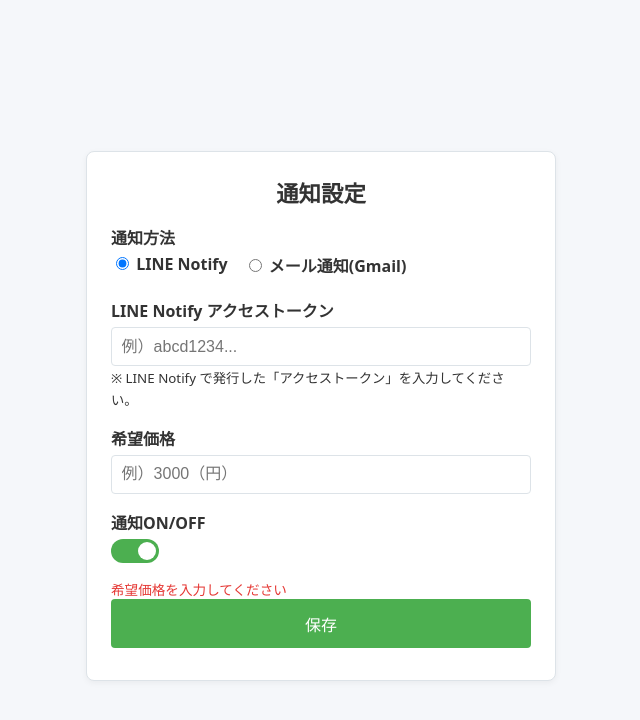
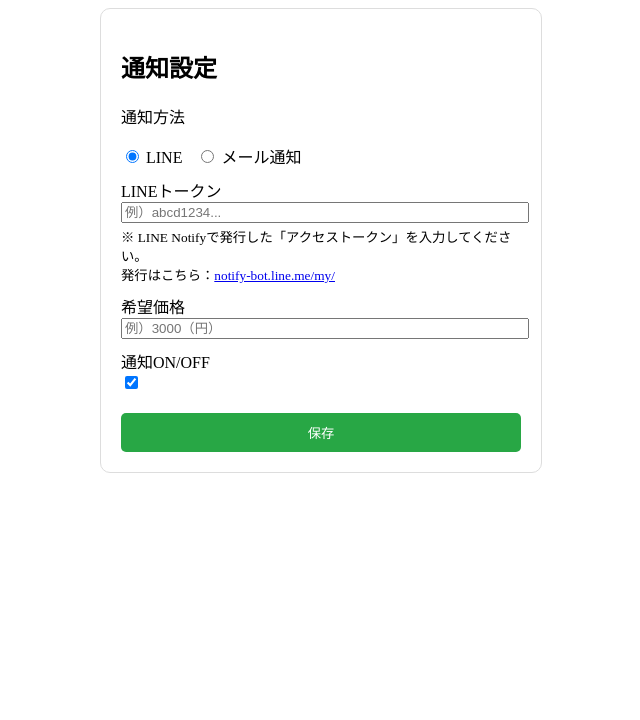
Before and after one commit to euro0707/-PriceBotX, a website: page frontend/notify-settings.html in a window 1280 px wide. Both pictures are taken after a click on the button "保存". Shown: the whole page, without its empty margins (319-959 px from the left). Drawn offline with Linux system fonts and the light colour scheme.

Commit message:
feat(ui): replace notify-settings.html with new version including price check logic; archive previous version

```diff
--- a/frontend/notify-settings.html
+++ b/frontend/notify-settings.html
@@ -4,193 +4,92 @@
   <meta charset="UTF-8" />
   <meta name="viewport" content="width=device-width, initial-scale=1.0" />
   <title>通知設定 | PriceBotX</title>
-  <style>
-    :root {
-      --primary: #4caf50;
-      --bg: #f5f7fa;
-      --card-bg: #ffffff;
-      --border: #dde3e8;
-      --text: #333;
-    }
-    body {
-      margin: 0;
-      font-family: system-ui, sans-serif;
-      background: var(--bg);
-      color: var(--text);
-      display: flex;
-      align-items: center;
-      justify-content: center;
-      min-height: 100vh;
-      padding: 1rem;
-    }
-    .card {
-      width: 100%;
-      max-width: 420px;
-      background: var(--card-bg);
-      border: 1px solid var(--border);
-      border-radius: 8px;
-      box-shadow: 0 2px 6px rgba(0, 0, 0, 0.05);
-      padding: 1.5rem;
-    }
-    h1 {
-      font-size: 1.4rem;
-      margin: 0 0 1rem;
-      text-align: center;
-    }
-    .form-group { margin-bottom: 1rem; }
-    .form-group label { display: block; margin-bottom: 0.3rem; font-weight: 600; }
-    input[type="text"], input[type="number"] {
-      width: 100%;
-      padding: 0.6rem;
-      border: 1px solid var(--border);
-      border-radius: 4px;
-      font-size: 1rem;
-      box-sizing: border-box;
-    }
-    .radio-row { display: flex; gap: 1rem; }
-    .toggle {
-      position: relative;
-      width: 48px;
-      height: 24px;
-    }
-    .toggle input { opacity: 0; width: 0; height: 0; }
-    .slider {
-      position: absolute;
-      cursor: pointer;
-      inset: 0;
-      background-color: #ccc;
-      border-radius: 24px;
-      transition: 0.3s;
-    }
-    .slider:before {
-      position: absolute;
-      content: "";
-      height: 18px;
-      width: 18px;
-      left: 3px;
-      bottom: 3px;
-      background-color: white;
-      border-radius: 50%;
-      transition: 0.3s;
-    }
-    input:checked + .slider {
-      background-color: var(--primary);
-    }
-    input:checked + .slider:before {
-      transform: translateX(24px);
-    }
-    .error { color: #e53935; font-size: 0.85rem; }
-    .success { color: var(--primary); text-align: center; margin-top: 0.5rem; }
-    button {
-      width: 100%;
-      padding: 0.8rem;
-      font-size: 1rem;
-      background: var(--primary);
-      color: #fff;
-      border: none;
-      border-radius: 4px;
-      cursor: pointer;
-    }
-    button:disabled { opacity: 0.6; cursor: default; }
-  </style>
 </head>
 <body>
-  <div class="card">
-    <h1>通知設定</h1>
+<!-- 通知設定フォーム -->
+<div style="max-width: 400px; margin: auto; padding: 20px; border: 1px solid #ddd; border-radius: 10px;">
+  <h2>通知設定</h2>
 
-    <form id="notifyForm" novalidate>
-      <div class="form-group">
-        <label>通知方法</label>
-        <div class="radio-row">
-          <label><input type="radio" name="method" value="line" checked /> LINE Notify</label>
-          <label><input type="radio" name="method" value="email" /> メール通知(Gmail)</label>
-        </div>
+  <!-- 通知方法 -->
+  <p>通知方法</p>
+  <label><input type="radio" name="notify-method" value="line" id="method-line" checked> LINE</label>
+  <label style="margin-left: 10px;"><input type="radio" name="notify-method" value="email" id="method-email"> メール通知</label>
+
+  <!-- LINEトークン -->
+  <div id="line-section" style="margin-top: 10px;">
+    <label for="line-token">LINEトークン</label>
+    <input type="text" id="line-token" placeholder="例）abcd1234..." style="width: 100%; margin-bottom: 4px;">
+    <small>※ LINE Notifyで発行した「アクセストークン」を入力してください。<br>
+    発行はこちら：<a href="https://notify-bot.line.me/my/" target="_blank">notify-bot.line.me/my/</a></small>
   </div>
 
-      <div id="lineField" class="form-group">
-        <label for="lineToken">LINE Notify アクセストークン</label>
-        <input type="text" id="lineToken" placeholder="例）abcd1234..." />
-        <small>※ LINE Notify で発行した「アクセストークン」を入力してください。</small>
+  <!-- メールアドレス -->
+  <div id="email-section" style="margin-top: 10px; display: none;">
+    <label for="email-address">通知先メールアドレス</label>
+    <input type="email" id="email-address" placeholder="例）example@gmail.com" style="width: 100%;">
   </div>
 
-      <div id="emailField" class="form-group" style="display:none">
-        <label for="email">通知先メールアドレス</label>
-        <input type="text" id="email" placeholder="example@gmail.com" />
-        <small>※ Gmail アカウントのメールアドレスを入力してください。</small>
+  <!-- 希望価格 -->
+  <div style="margin-top: 10px;">
+    <label for="price">希望価格</label>
+    <input type="number" id="price" placeholder="例）3000（円）" style="width: 100%;">
   </div>
 
-      <div class="form-group">
-        <label for="price">希望価格</label>
-        <input type="number" id="price" placeholder="例）3000（円）" min="1" />
+  <!-- 通知ON/OFF -->
+  <div style="margin-top: 10px;">
+    <label for="notify-toggle">通知ON/OFF</label><br>
+    <input type="checkbox" id="notify-toggle" checked>
   </div>
 
-      <div class="form-group">
-        <label>通知ON/OFF</label>
-        <label class="toggle">
-          <input type="checkbox" id="enabled" checked />
-          <span class="slider"></span>
-        </label>
+  <!-- 保存ボタン -->
+  <button id="save-button" style="margin-top: 20px; width: 100%; background: #28a745; color: white; padding: 10px; border: none; border-radius: 5px;">保存</button>
 </div>
 
-      <div class="error" id="errorMsg"></div>
-      <button type="submit" id="saveBtn">保存</button>
-      <div class="success" id="successMsg"></div>
-    </form>
-  </div>
+<!-- スクリプト -->
+<script>
+  // 表示切り替え
+  document.getElementById("method-line").addEventListener("change", () => {
+    document.getElementById("line-section").style.display = "block";
+    document.getElementById("email-section").style.display = "none";
+  });
+  document.getElementById("method-email").addEventListener("change", () => {
+    document.getElementById("line-section").style.display = "none";
+    document.getElementById("email-section").style.display = "block";
+  });
 
-  <script>
-    const form = document.getElementById('notifyForm');
-    const lineField = document.getElementById('lineField');
-    const emailField = document.getElementById('emailField');
-    const errorMsg = document.getElementById('errorMsg');
-    const successMsg = document.getElementById('successMsg');
+  // 通知条件チェック関数
+  function checkAndNotify(data, current_price) {
+    console.log("✅ 現在価格:", current_price);
+    console.log("🎯 希望価格:", data.target_price);
+    console.log("🔔 通知ON:", data.notify_enabled);
 
-    function toggleFields() {
-      const method = form.method.value;
-      lineField.style.display = method === 'line' ? 'block' : 'none';
-      emailField.style.display = method === 'email' ? 'block' : 'none';
+    if (data.notify_enabled && current_price <= data.target_price) {
+      console.log("📤 通知を送信します！（ここにLINE or Zapier送信を実装）");
+    } else {
+      console.log("⏸ 通知条件を満たしていません");
+    }
   }
 
-    form.method.forEach(r => r.addEventListener('change', toggleFields));
-    toggleFields();
+  // 保存処理
+  document.getElementById("save-button").addEventListener("click", function () {
+    const method = document.querySelector('input[name="notify-method"]:checked').value;
+    const targetPrice = parseInt(document.getElementById("price").value);
+    const notifyEnabled = document.getElementById("notify-toggle").checked;
 
-    function validate() {
-      errorMsg.textContent = '';
-      const method = form.method.value;
-      const price = document.getElementById('price').value;
-      if (!price || price <= 0) {
-        errorMsg.textContent = '希望価格を入力してください';
-        return false;
-      }
-      if (method === 'line') {
-        const token = document.getElementById('lineToken').value.trim();
-        if (!token) {
-          errorMsg.textContent = 'LINEトークンを入力してください';
-          return false;
-        }
-      } else {
-        const email = document.getElementById('email').value.trim();
-        if (!email || !/^[^@\s]+@[^@\s]+\.[^@\s]+$/.test(email)) {
-          errorMsg.textContent = '有効なメールアドレスを入力してください';
-          return false;
-        }
-      }
-      return true;
-    }
+    const data = {
+      method: method,
+      line_token: method === "line" ? document.getElementById("line-token").value : "",
+      email: method === "email" ? document.getElementById("email-address").value : "",
+      target_price: targetPrice,
+      notify_enabled: notifyEnabled
+    };
 
-    form.addEventListener('submit', e => {
-      e.preventDefault();
-      if (!validate()) return;
-      const data = {
-        method: form.method.value,
-        line_token: document.getElementById('lineToken').value.trim(),
-        email: document.getElementById('email').value.trim(),
-        target_price: Number(document.getElementById('price').value),
-        notify_enabled: document.getElementById('enabled').checked
-      };
-      localStorage.setItem('pricebotx_notify', JSON.stringify(data));
-      successMsg.textContent = '設定を保存しました';
-      setTimeout(() => successMsg.textContent = '', 3000);
+    console.log("📝 保存された通知設定：", data);
+    alert("設定を保存しました！");
+
+    // 仮の現在価格（ここは後でAPIなどから取得する想定）
+    const current_price = 2800;
+    checkAndNotify(data, current_price);
   });
 </script>
 </body>
```
Also changed, not shown: frontend/archive/notify-settings-20250710.html (added, +197 -0 lines). Lines whose indentation alone changed are shown as unchanged.
